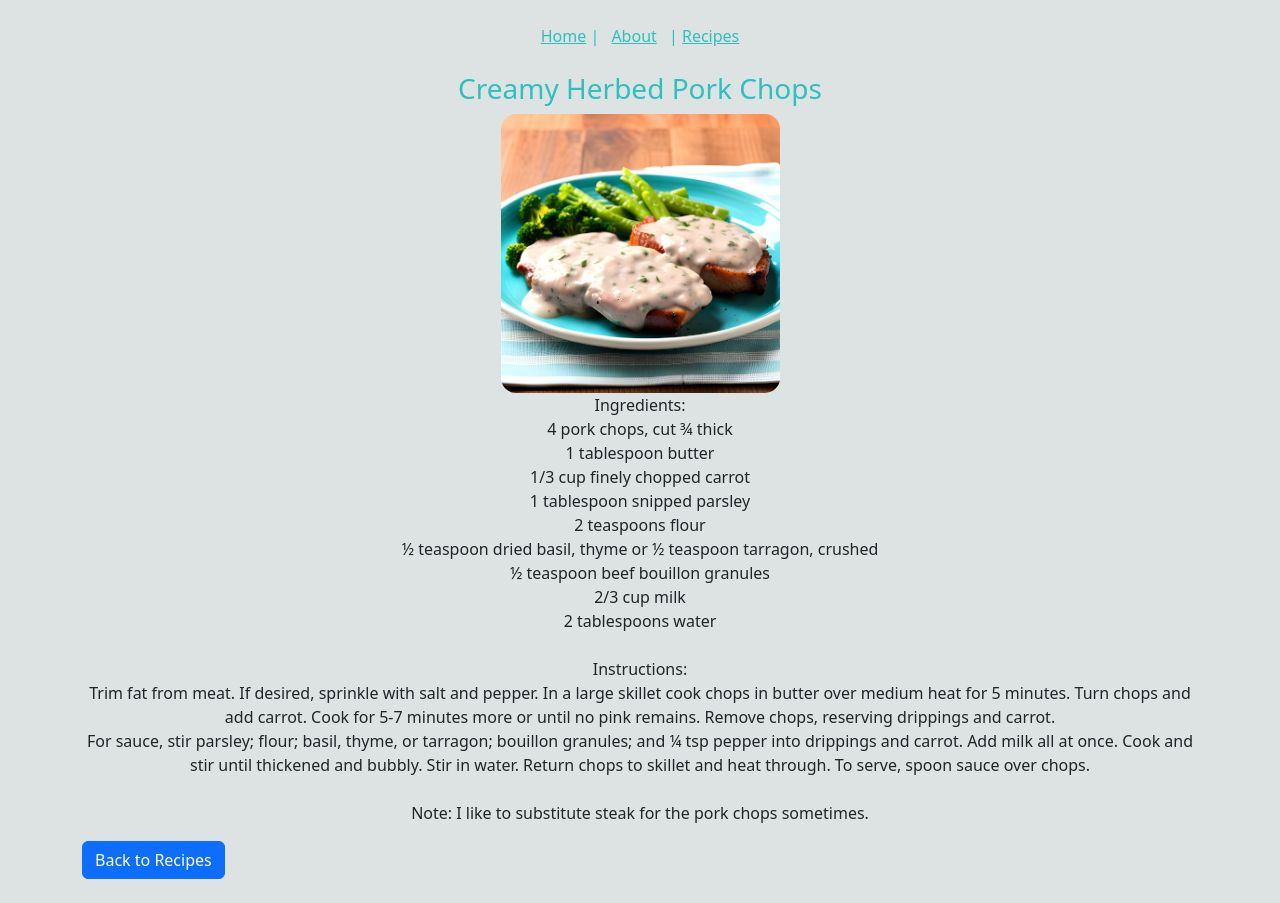
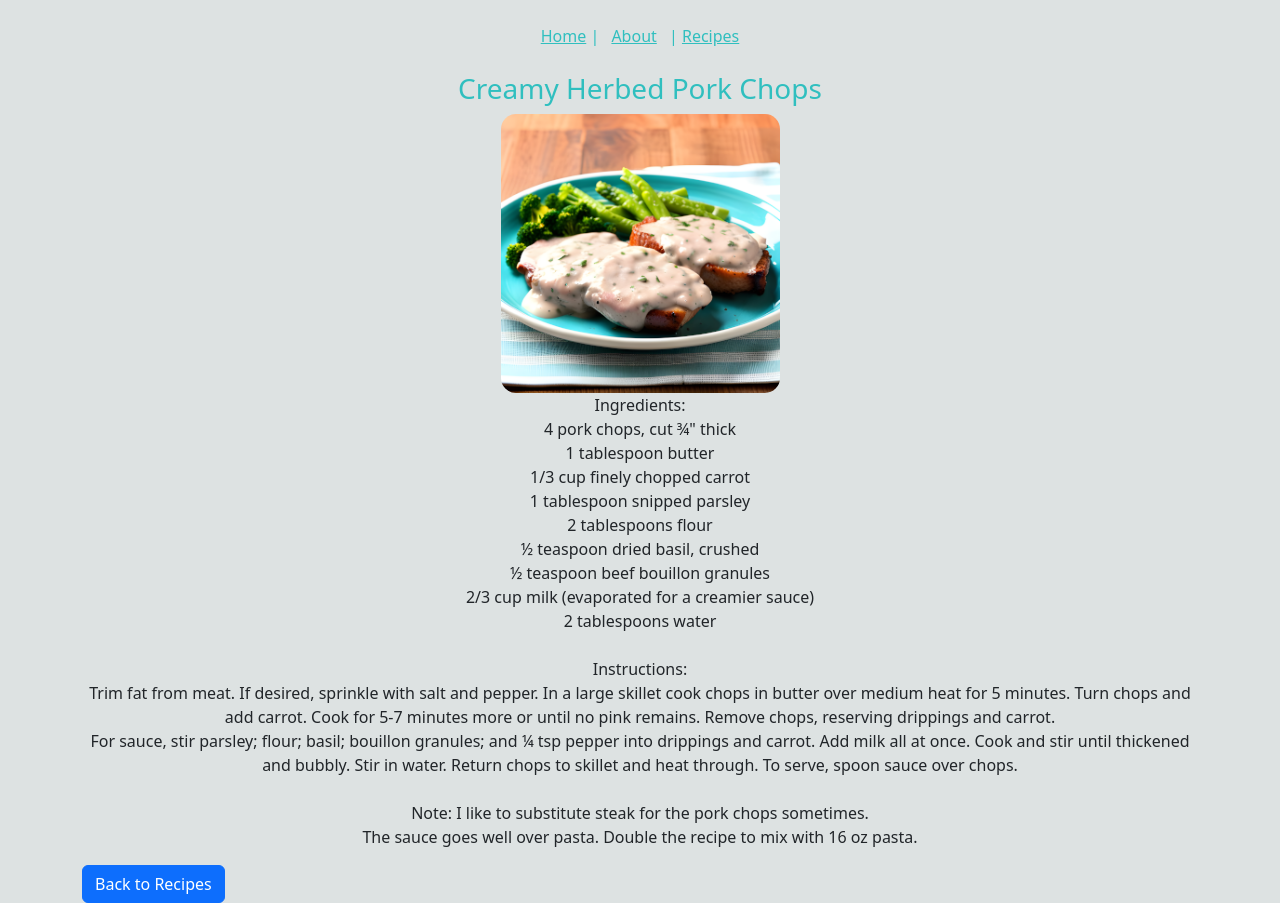
Before and after one commit to tbrowntech/RecipeBlog, a Vue app in the folder blog/: page /creamyherbedporkchops in a window 1280 px wide. Before the commit the page ends 879 px from the top, so only its background shows below. Built offline with nearby package versions, Linux system fonts and the light colour scheme.

Commit message:
corrected pork chop recipe

```diff
--- a/blog/src/components/CreamyHerbedPorkChops.vue
+++ b/blog/src/components/CreamyHerbedPorkChops.vue
@@ -8,26 +8,28 @@
     />
     <p class="text-center">
       Ingredients: <br />
-      4 pork chops, cut ¾ thick <br />
+      4 pork chops, cut ¾" thick <br />
       1 tablespoon butter <br />
       1/3 cup finely chopped carrot <br />
       1 tablespoon snipped parsley <br />
-      2 teaspoons flour <br />
-      ½ teaspoon dried basil, thyme or ½ teaspoon tarragon, crushed <br />
+      2 tablespoons flour <br />
+      ½ teaspoon dried basil, crushed <br />
       ½ teaspoon beef bouillon granules <br />
-      2/3 cup milk <br />
+      2/3 cup milk (evaporated for a creamier sauce)<br />
       2 tablespoons water <br /><br />
       Instructions: <br />
       Trim fat from meat. If desired, sprinkle with salt and pepper. In a large
       skillet cook chops in butter over medium heat for 5 minutes. Turn chops
       and add carrot. Cook for 5-7 minutes more or until no pink remains. Remove
       chops, reserving drippings and carrot. <br />
-      For sauce, stir parsley; flour; basil, thyme, or tarragon; bouillon
+      For sauce, stir parsley; flour; basil; bouillon
       granules; and ¼ tsp pepper into drippings and carrot. Add milk all at
       once. Cook and stir until thickened and bubbly. Stir in water. Return
       chops to skillet and heat through. To serve, spoon sauce over chops.
       <br /><br />
       Note: I like to substitute steak for the pork chops sometimes. <br />
+      The sauce goes well over pasta. Double the recipe to mix with 16 oz pasta.
+      <br />
     </p>
     <button class="btn btn-primary" @click="goBack">Back to Recipes</button>
   </div>
```
